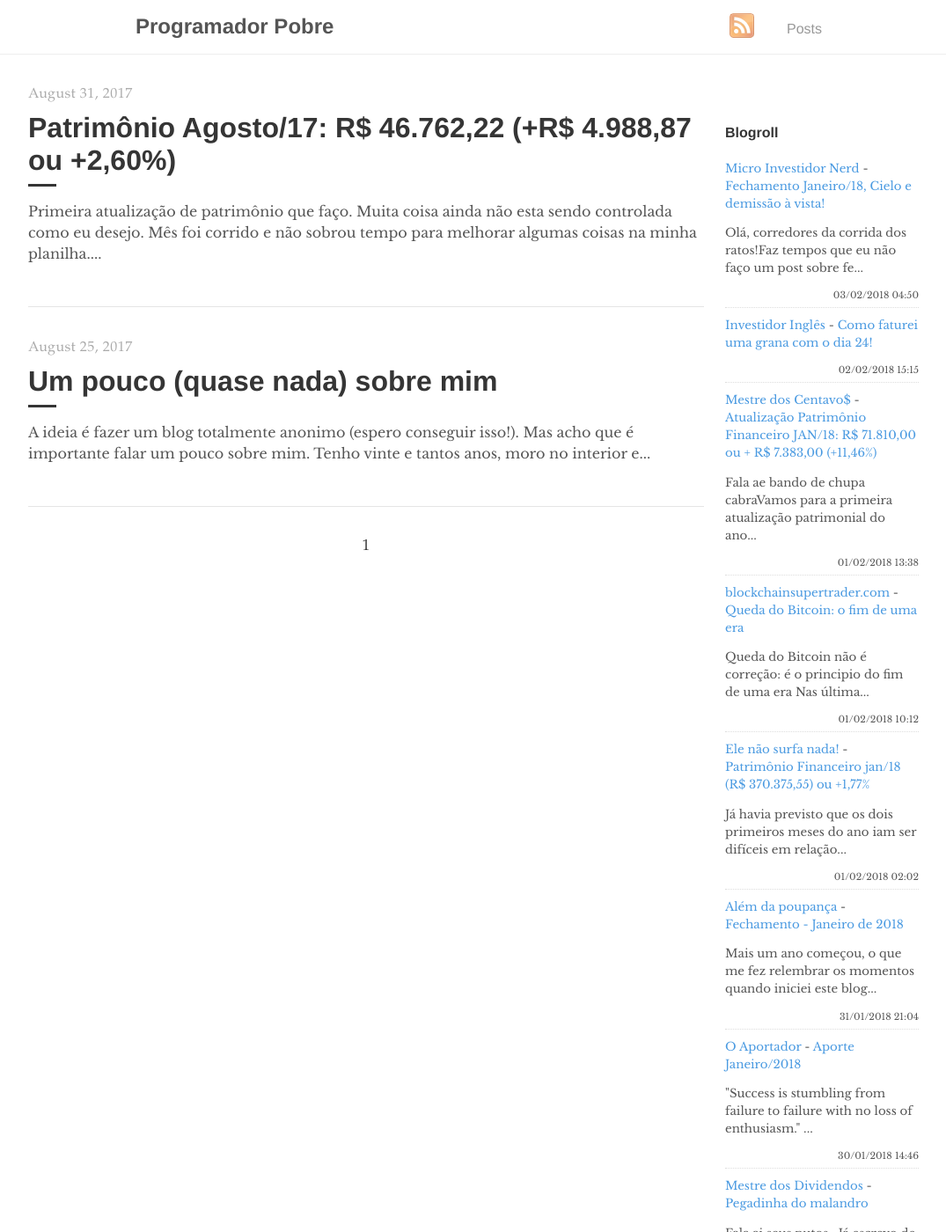
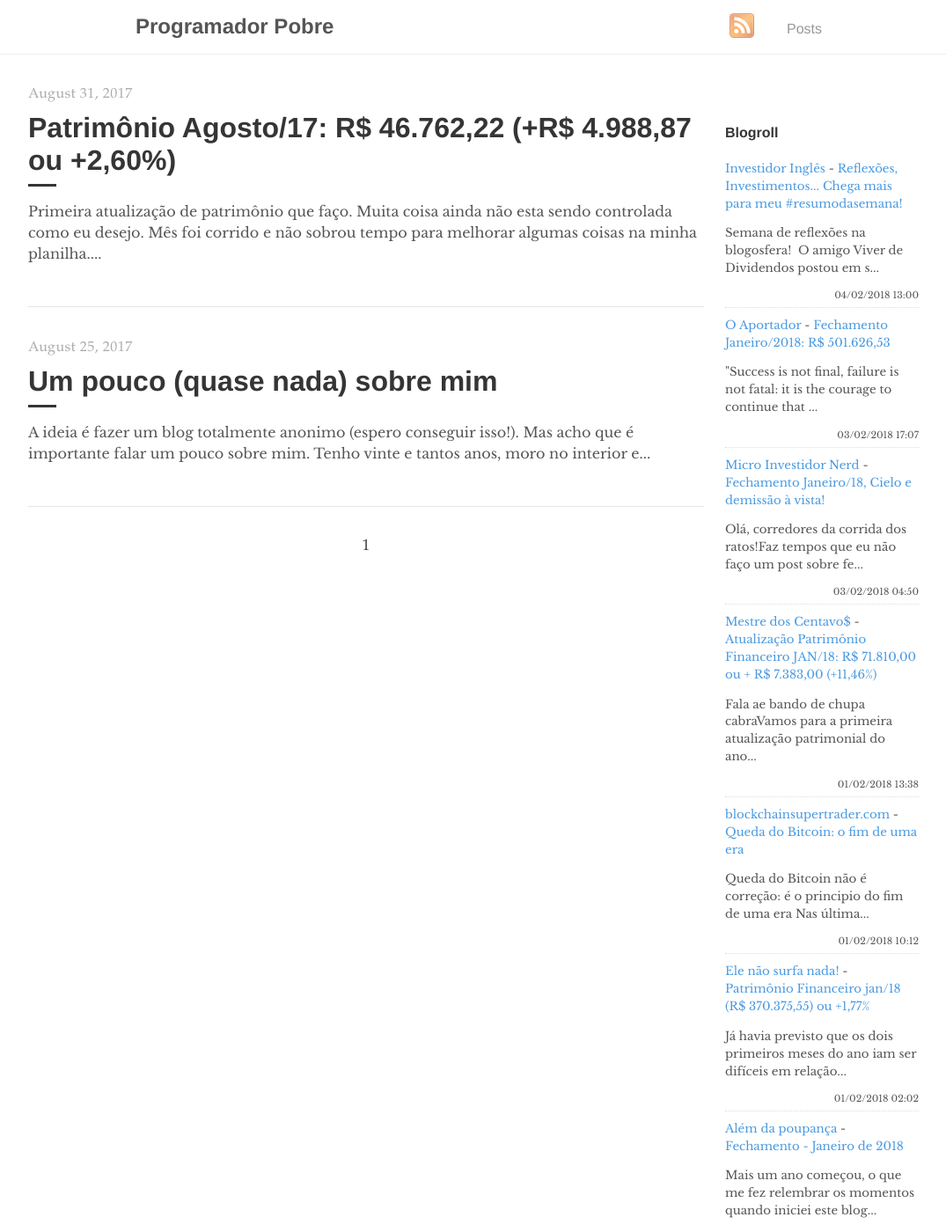
Before and after one commit to programadorpobre/programadorpobre.github.io, a Jekyll site: the page built from index.html, in a window 1280 px wide and 1400 px high. Shown: the whole window at 88% size, without its empty margins (96-1171 px from the left). Built offline with Jekyll 4.4.1, drawn with Linux system fonts in a browser that asks for light colours; the list of posts is cut into pages by our own code; comment, search, counter and statistics services are not loaded.

Commit message:
[ci skip] travis #183

```diff
--- a/_includes/feed-entries.html
+++ b/_includes/feed-entries.html
@@ -1,12 +1,17 @@
+<div class="feed-entry">
+    <a class="feed-entry-site-name" href="http://www.investidoringles.com/">Investidor Inglês</a> - <a class="feed-entry-title" href="http://www.investidoringles.com/2018/02/reflexoes-investimentos-resumo-da-semanapara.html">Reflexões, Investimentos... Chega mais para meu #resumodasemana!</a>
+    <p class="feed-entry-summary">Semana de reflexões na blogosfera!&nbsp; O amigo Viver de Dividendos postou em s...</p>
+    <time datetime="2018-02-04T13:00:00.000-02:00">04/02/2018 13:00</time>
+</div>
+<div class="feed-entry">
+    <a class="feed-entry-site-name" href="http://oaportadorfinanceiro.blogspot.com/">O Aportador</a> - <a class="feed-entry-title" href="http://oaportadorfinanceiro.blogspot.com/2018/02/fechamento-janeiro2018-r-50162653.html">Fechamento Janeiro/2018: R$ 501.626,53</a>
+    <p class="feed-entry-summary">"Success is not final, failure is not fatal: it is the courage to continue that ...</p>
+    <time datetime="2018-02-03T17:07:00.000-02:00">03/02/2018 17:07</time>
+</div>
 <div class="feed-entry">
     <a class="feed-entry-site-name" href="http://microinvestidornerd.blogspot.com/">Micro Investidor Nerd</a> - <a class="feed-entry-title" href="http://microinvestidornerd.blogspot.com/2018/02/fechamento-janeiro18-cielo-e-demissao.html">Fechamento Janeiro/18, Cielo e demissão à vista!</a>
     <p class="feed-entry-summary">Olá, corredores da corrida dos ratos!Faz tempos que eu não faço um post sobre fe...</p>
     <time datetime="2018-02-03T04:50:00.000-08:00">03/02/2018 04:50</time>
-</div>
-<div class="feed-entry">
-    <a class="feed-entry-site-name" href="http://www.investidoringles.com/">Investidor Inglês</a> - <a class="feed-entry-title" href="http://www.investidoringles.com/2018/02/como-faturei-dinheiro-dia-24.html">Como faturei uma grana com o dia 24!</a>
-    <p class="feed-entry-summary"></p>
-    <time datetime="2018-02-02T15:15:00.000-02:00">02/02/2018 15:15</time>
 </div>
 <div class="feed-entry">
     <a class="feed-entry-site-name" href="http://mestredoscentavos.blogspot.com/">Mestre dos Centavo$</a> - <a class="feed-entry-title" href="http://mestredoscentavos.blogspot.com/2018/02/atualizacao-patrimonio-financeiro-jan18.html">Atualização Patrimônio Financeiro JAN/18: R$ 71.810,00 ou + R$ 7.383,00 (+11,46%)</a>
@@ -29,11 +34,6 @@
     <time datetime="2018-01-31T21:04:00.000-02:00">31/01/2018 21:04</time>
 </div>
 <div class="feed-entry">
-    <a class="feed-entry-site-name" href="http://oaportadorfinanceiro.blogspot.com/">O Aportador</a> - <a class="feed-entry-title" href="http://oaportadorfinanceiro.blogspot.com/2018/01/aporte-janeiro2018.html">Aporte Janeiro/2018</a>
-    <p class="feed-entry-summary">"Success is stumbling from failure to failure with no loss of enthusiasm."&nbsp;...</p>
-    <time datetime="2018-01-30T14:46:00.001-02:00">30/01/2018 14:46</time>
-</div>
-<div class="feed-entry">
     <a class="feed-entry-site-name" href="http://mestredosdividendos.blogspot.com/">Mestre dos Dividendos</a> - <a class="feed-entry-title" href="http://mestredosdividendos.blogspot.com/2018/01/pegadinha-do-malandro.html">Pegadinha do malandro</a>
     <p class="feed-entry-summary">Fala ai seus putos : Já escrevo de antemão que não aconteceu nada comigo, estou ...</p>
     <time datetime="2018-01-13T11:12:00.000-08:00">13/01/2018 11:12</time>
```
